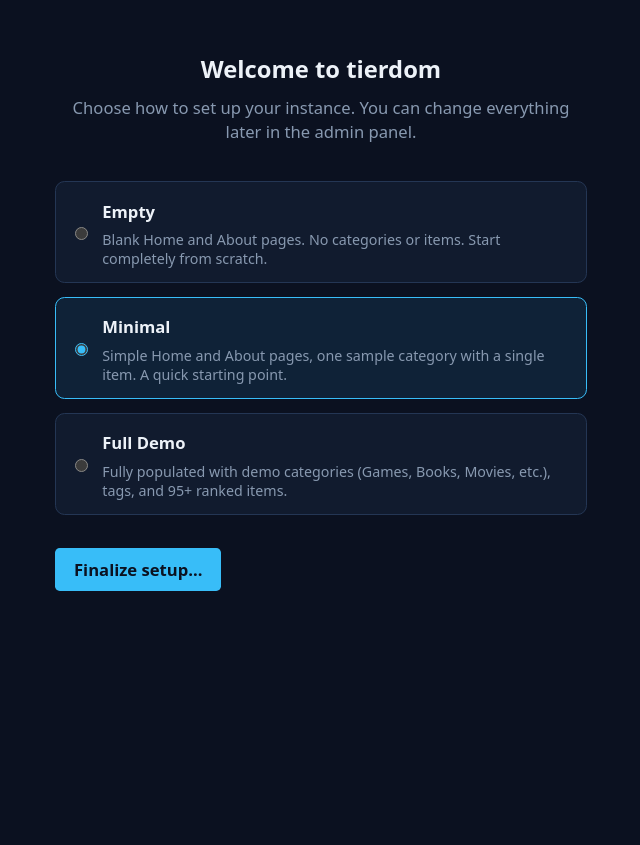
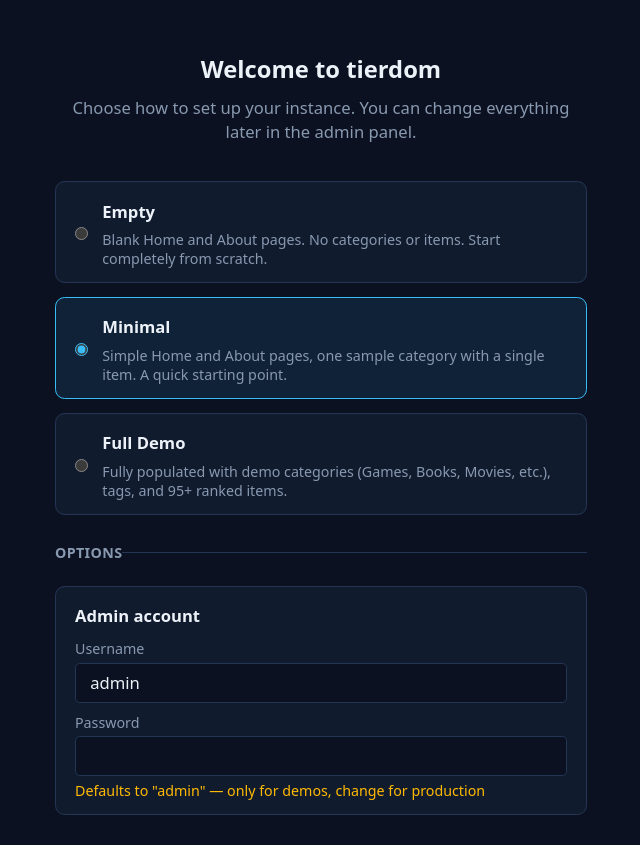
Before and after one commit to tierdom/tierdom-app, a SvelteKit app: page /setup in a window 1280 px wide. Shown: the part 107-952 px from the top of the page, without its empty margins (319-959 px from the left). Before the commit the page ends 800 px from the top, so only its background shows below. Built offline with nearby package versions, Linux system fonts and the light colour scheme; no server answers; the database is empty.

Commit message:
✨ feat: add admin credentials to setup wizard
Username and password fields in the Options section, visible
for all presets. Password defaults to "admin" with an amber
warning. Defer admin user creation from initializeApp to the
setup form so the chosen credentials are actually applied.

```diff
--- a/src/lib/server/db/init.ts
+++ b/src/lib/server/db/init.ts
@@ -2,6 +2,7 @@
 import { migrate } from 'drizzle-orm/better-sqlite3/migrator';
 import { env } from '$env/dynamic/private';
 import { bootstrapAdminUser } from '$lib/server/auth/bootstrap';
+import { isSetupComplete } from '$lib/server/setup';
 import { ensureImageDir } from '$lib/server/images';
 
 let initialized = false;
@@ -12,7 +13,10 @@
 
   migrate(db, { migrationsFolder: 'drizzle' });
 
-  if (env.ADMIN_PASSWORD) {
+  // Only auto-create the admin from env vars if the setup wizard has
+  // already run. When setup is pending the wizard creates the user
+  // with the credentials chosen in the form.
+  if (isSetupComplete() && env.ADMIN_PASSWORD) {
     bootstrapAdminUser(env.ADMIN_PASSWORD, env.ADMIN_USERNAME);
   }
 
--- a/src/routes/setup/+page.server.ts
+++ b/src/routes/setup/+page.server.ts
@@ -1,6 +1,7 @@
 import { redirect, fail } from '@sveltejs/kit';
 import { isSetupComplete } from '$lib/server/setup';
 import { seedPreset } from '$lib/server/setup-seed';
+import { bootstrapAdminUser } from '$lib/server/auth/bootstrap';
 import type { PageServerLoad, Actions } from './$types';
 
 const VALID_PRESETS = new Set(['empty', 'minimal', 'demo']);
@@ -24,8 +25,16 @@
       return fail(400, { error: 'Please select a setup option.' });
     }
 
+    const username = data.get('username')?.toString().trim();
+    if (!username) {
+      return fail(400, { error: 'Username is required.' });
+    }
+
+    const password = data.get('password')?.toString() || 'admin';
+
     const images = data.get('images') === '1';
     await seedPreset(preset, images);
+    bootstrapAdminUser(password, username);
 
     redirect(303, '/admin/login');
   }
--- a/src/routes/setup/+page@.svelte
+++ b/src/routes/setup/+page@.svelte
@@ -7,6 +7,7 @@
 
   let selected = $state('minimal');
   let generateImages = $state(true);
+  let password = $state('');
 
   const presets = [
     {
@@ -69,11 +70,44 @@
         </label>
       {/each}
 
-      {#if selected === 'demo'}
-        <fieldset class="mt-3 flex flex-col gap-2 border-t border-subtle pt-4">
-          <legend class="mb-1 text-xs font-semibold tracking-wide text-secondary uppercase"
-            >Options</legend
-          >
+      <fieldset class="mt-3 flex flex-col gap-3 border-t border-subtle pt-4">
+        <legend class="mb-1 text-xs font-semibold tracking-wide text-secondary uppercase"
+          >Options</legend
+        >
+
+        <div class="rounded-lg border border-subtle bg-surface px-4 py-3">
+          <span class="text-sm font-semibold text-primary">Admin account</span>
+          <div class="mt-2 flex flex-col gap-2">
+            <label class="flex flex-col gap-1">
+              <span class="text-xs text-secondary">Username</span>
+              <input
+                type="text"
+                name="username"
+                value="admin"
+                required
+                autocomplete="username"
+                class="rounded border border-subtle bg-canvas px-3 py-1.5 text-sm text-primary focus:border-accent focus:outline-none"
+              />
+            </label>
+            <label class="flex flex-col gap-1">
+              <span class="text-xs text-secondary">Password</span>
+              <input
+                type="password"
+                name="password"
+                bind:value={password}
+                autocomplete="new-password"
+                class="rounded border border-subtle bg-canvas px-3 py-1.5 text-sm text-primary focus:border-accent focus:outline-none"
+              />
+              {#if !password}
+                <span class="text-xs font-medium text-amber-400"
+                  >Defaults to "admin" — only for demos, change for production</span
+                >
+              {/if}
+            </label>
+          </div>
+        </div>
+
+        {#if selected === 'demo'}
           <label
             class="grid cursor-pointer grid-cols-[1rem_1fr] gap-x-3 gap-y-1 rounded-lg border border-subtle bg-surface px-4 py-3 hover:border-accent/40"
           >
@@ -90,8 +124,8 @@
               populated.
             </p>
           </label>
-        </fieldset>
-      {/if}
+        {/if}
+      </fieldset>
 
       <div class="mt-4">
         <Button type="submit">Finalize setup...</Button>
```
